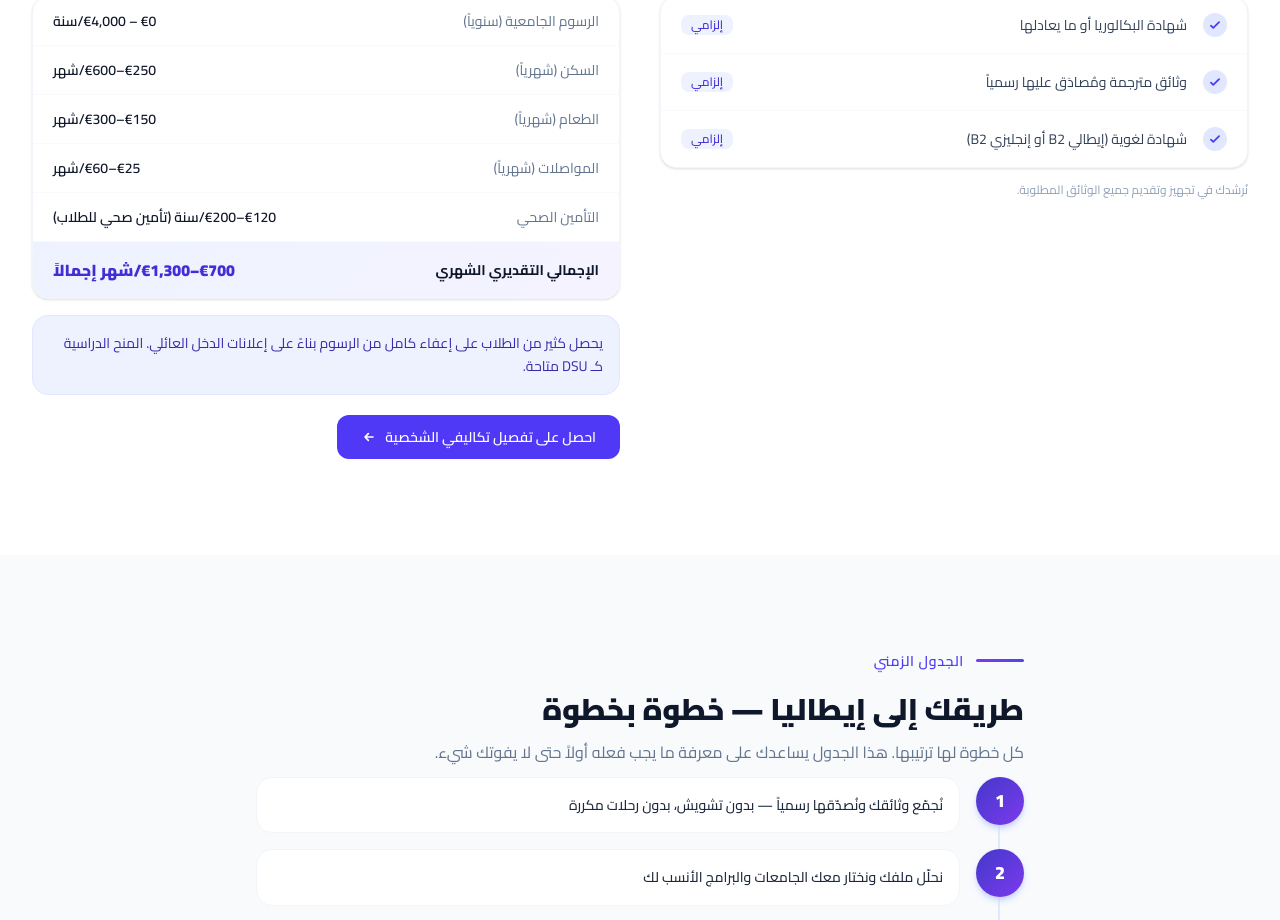
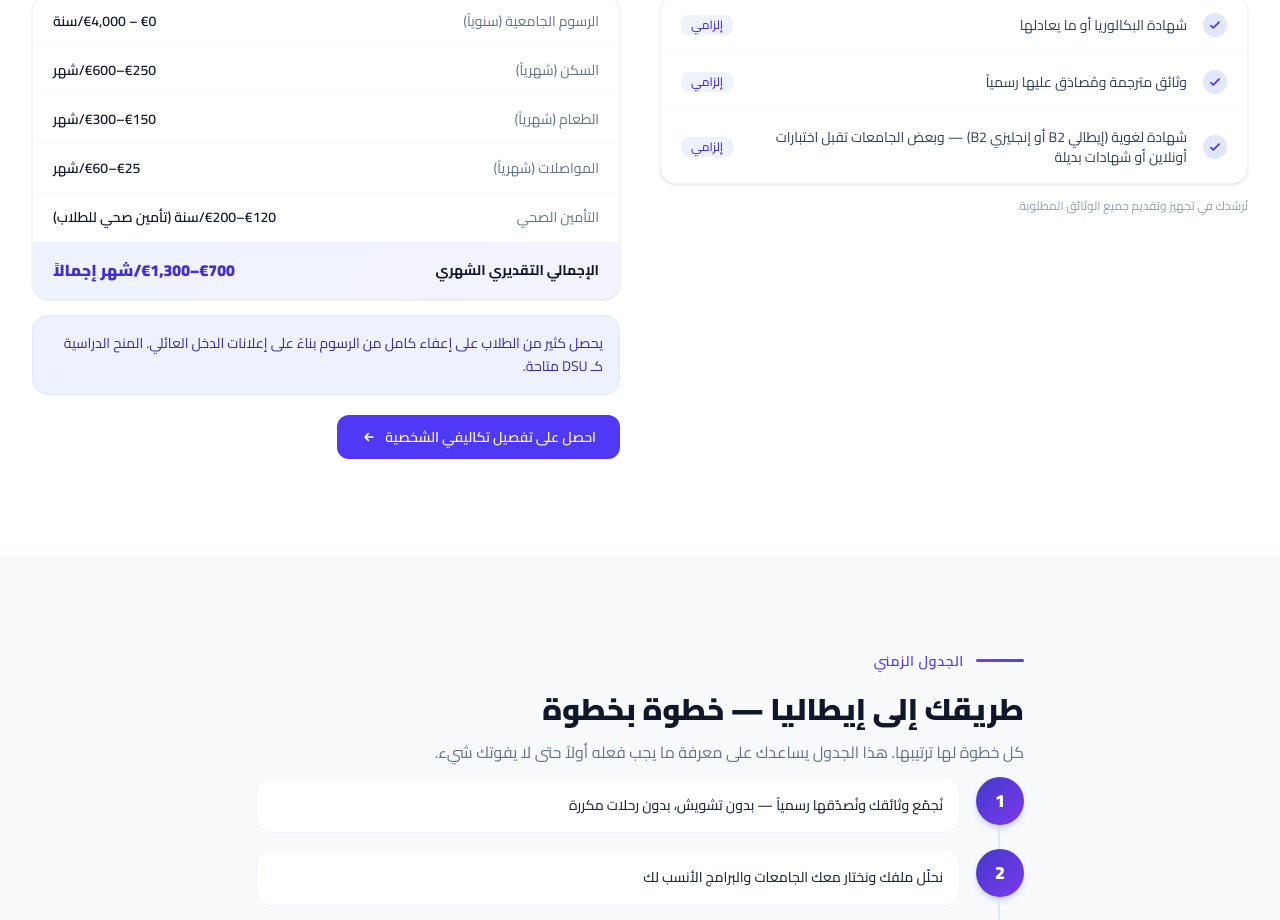
Before and after one commit to HaithemOfficial/elnadjah_webiste, a React (Vite) app: page /destinations/italy in a window 1280 px wide. Shown: the part 1520-2440 px from the top of the page. Built offline with nearby package versions, Linux system fonts and the light colour scheme.

Commit message:
Clarify Italy language requirements

```diff
--- a/src/data/destinations.js
+++ b/src/data/destinations.js
@@ -27,7 +27,7 @@ export const destinations = [
     requirements: [
       { item: "شهادة البكالوريا أو ما يعادلها", mandatory: true },
       { item: "وثائق مترجمة ومُصادَق عليها رسمياً", mandatory: true },
-      { item: "شهادة لغوية (إيطالي B2 أو إنجليزي B2)", mandatory: true },
+      { item: "شهادة لغوية (إيطالي B2 أو إنجليزي B2) — وبعض الجامعات تقبل اختبارات أونلاين أو شهادات بديلة", mandatory: true },
     ],
     costs: {
       tuition: "€0 – €4,000/سنة",
```
